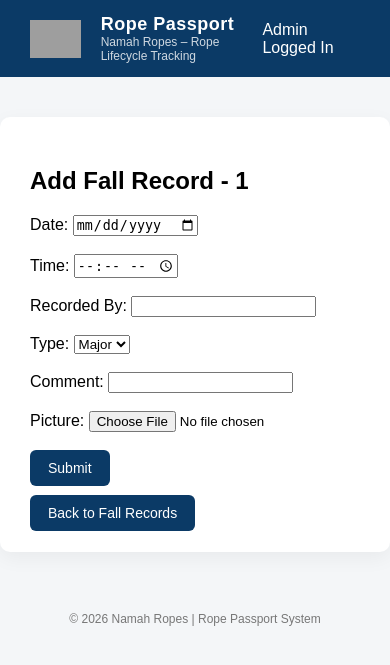
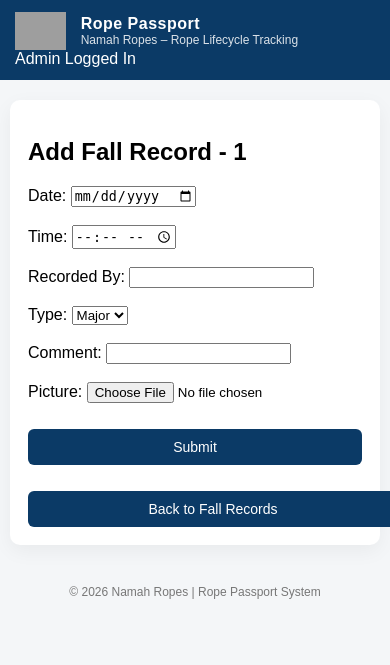
Before and after one commit to rohan-namahropes/passport, a Flask app: page /rope/1/falls/add-new in a window 390 px wide. Shown: the top 665 px of the page. Run offline with Flask 3, Linux system fonts and the light colour scheme; the visitor is signed in with stand-in values (Sample User, id 1); some libraries are stand-ins or nearby versions; grey boxes are pictures that could not be loaded.

Commit message:
Update base.html

```diff
--- a/templates/base.html
+++ b/templates/base.html
@@ -15,20 +15,22 @@
         header {
             background:#0B3A66;
             color:white;
-            padding:14px 30px;
+            padding:14px 20px;
             display:flex;
             align-items:center;
             justify-content:space-between;
+            flex-wrap:wrap;
         }
 
         .brand {
             display:flex;
             align-items:center;
-            gap:20px;
+            gap:15px;
         }
 
         .brand img {
             height:38px;
+            max-width:140px;
         }
 
         .brand-title {
@@ -39,14 +41,14 @@
 
         .brand-sub {
             font-size:12px;
-            opacity:0.8;
+            opacity:0.85;
         }
 
         .container {
             max-width:1100px;
-            margin:40px auto;
+            margin:30px auto;
             background:white;
-            padding:30px;
+            padding:25px;
             border-radius:10px;
             box-shadow:0 6px 20px rgba(0,0,0,0.05);
         }
@@ -60,6 +62,9 @@
             text-decoration:none;
             font-size:14px;
             cursor:pointer;
+            display:inline-block;
+            margin-right:8px;
+            margin-top:8px;
         }
 
         .btn:hover {
@@ -104,11 +109,83 @@
             font-weight:bold;
         }
 
+        /* Table wrapper for horizontal scroll on small devices */
+        .table-wrapper {
+            overflow-x:auto;
+        }
+
+        /* Image inside table */
+        .table-image {
+            width:60px;
+            border-radius:6px;
+            border:1px solid #ddd;
+        }
+
+        /* Mobile card layout */
+        .mobile-cards {
+            display:none;
+        }
+
+        .log-card {
+            background:#f9fafb;
+            padding:15px;
+            border-radius:8px;
+            border:1px solid #e5e7eb;
+            margin-bottom:15px;
+        }
+
+        .log-card div {
+            margin-bottom:6px;
+        }
+
+        .log-image img {
+            width:100%;
+            max-width:180px;
+            margin-top:8px;
+            border-radius:6px;
+            border:1px solid #ddd;
+        }
+
         footer {
             text-align:center;
             padding:20px;
             font-size:12px;
             color:#777;
+        }
+
+        /* Responsive rules */
+        @media (max-width: 768px) {
+
+            header {
+                padding:12px 15px;
+            }
+
+            .brand-title {
+                font-size:16px;
+            }
+
+            .container {
+                margin:20px 10px;
+                padding:18px;
+            }
+
+            .desktop-table {
+                display:none;
+            }
+
+            .mobile-cards {
+                display:block;
+            }
+
+            th, td {
+                padding:8px;
+                font-size:14px;
+            }
+
+            .btn {
+                width:100%;
+                text-align:center;
+            }
         }
     </style>
 </head>
```
